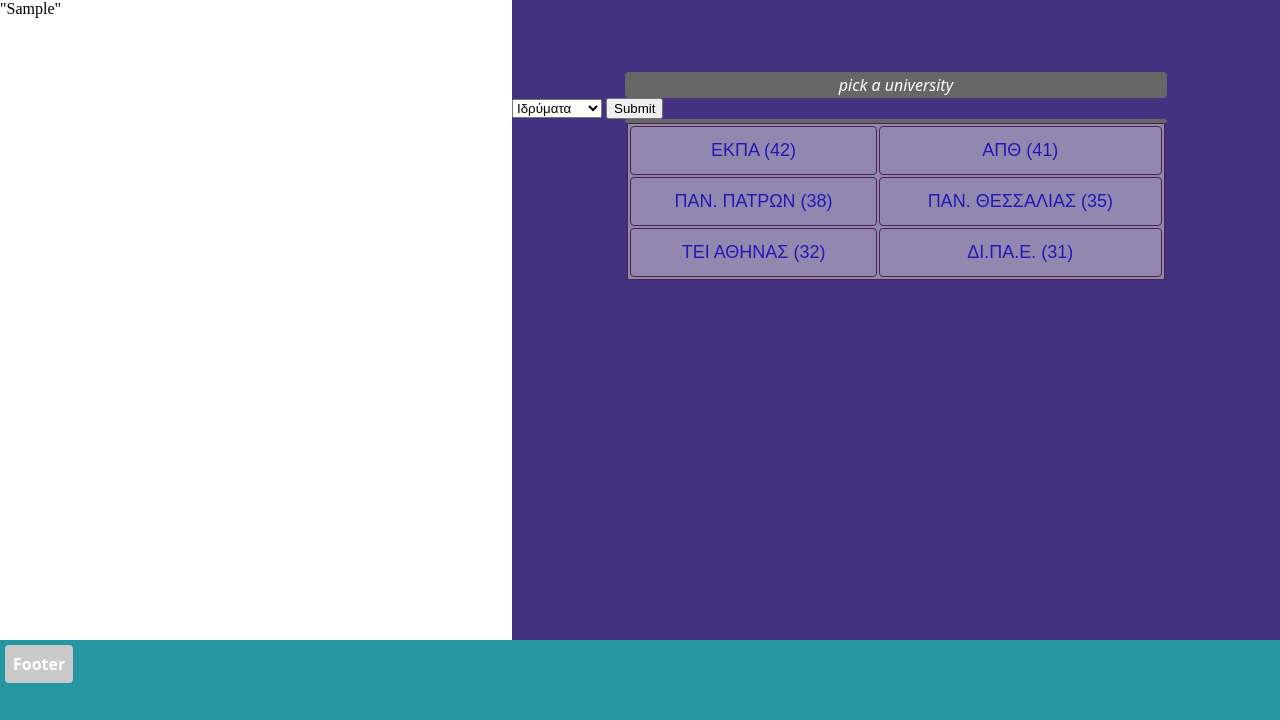
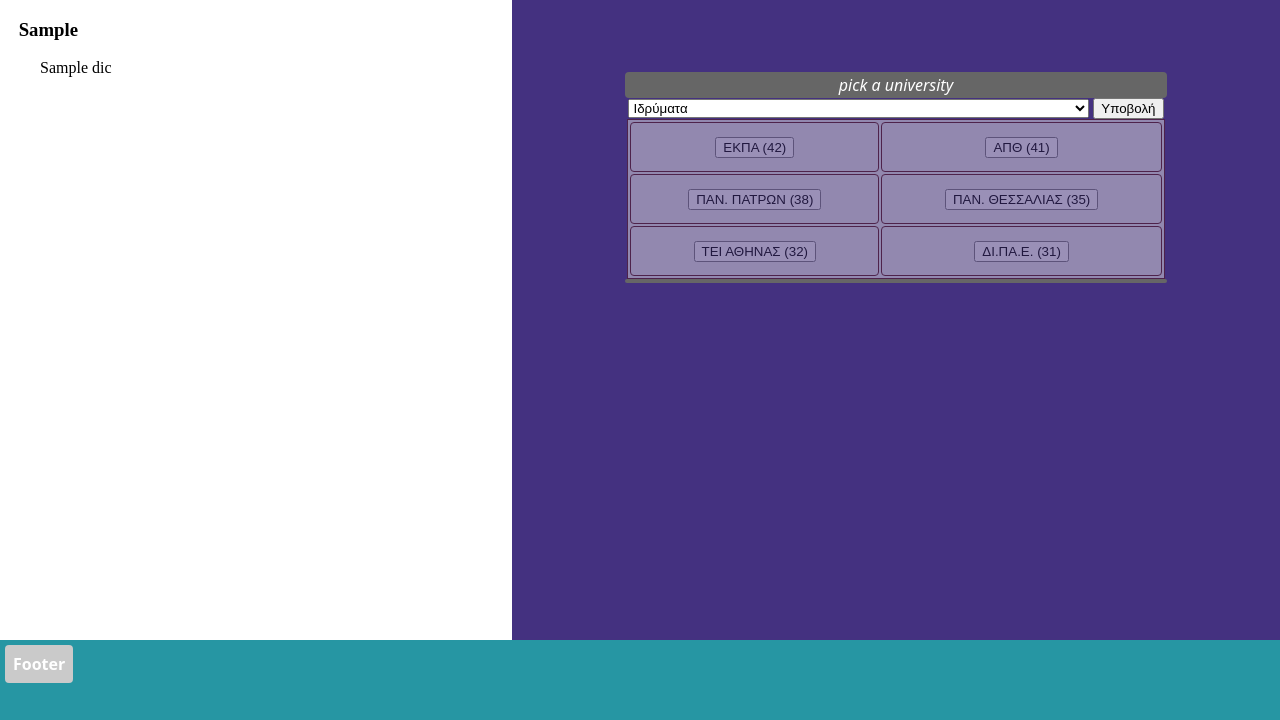
Before and after one commit to iee-ihu-gr-coursem102/WebEng22_Full-Stack-Comrades, a Python web app: template templates/universitypage.html in a window 1280 px wide. Shown: the part 80-800 px from the top of the page. Run offline with Jinja, Linux system fonts and the light colour scheme; the template is opened without the code that fills it: most values are stand-ins (such as "Sample title", 1, 10 or a date in 2020).

Commit message:
university page functionality done

```diff
--- a/templates/universitypage.html
+++ b/templates/universitypage.html
@@ -199,7 +199,13 @@
 
     <div class="content">
 
-        <div class="university_info">"{{uni_dps}}"</div>
+        <div class="university_info" id="show_dpt" style="overflow:auto">
+          <h3>&emsp;{{dept_nm}}</h3>
+          {% for dic in uni_dps %}
+            <ul> {{dic}}</ul>
+          {% endfor %}
+
+        </div>
 
         <!--<div class="city_chart"></div>-->
 
@@ -208,31 +214,34 @@
             <br> <br>
             <p>pick a university
             <div class="uni-slct">
-                <form method="post">
-                    <select class="form-control" aria-label="Default select example" id="uni-sl" name="uni-sl">
-                      <option value="#">Ιδρύματα</option>
+                <form method="post" style="text-align: center;">
+                    <select class="form-control" aria-label="Default select example" id="uni-sl" name="uni-sl" style="width: 60%;">
+                      <option value="#" selected disabled hidden>Ιδρύματα</option>
                       {% for opt in uni_tit %}
                         <option> {{ opt }}</option>
                       {% endfor %}
                     </select>
-                    <input type="submit" value="Submit" class="btn btn-primary btn-sm" onclick="showDept(this)">
+                    <input type="submit" value="Υποβολή" class="btn btn-primary btn-sm" onclick="showDept(this)">
+                    <table style="width: 70%";>
+                      <tr>
+                          <td><input type="submit" value="ΕΚΠΑ (42)" class="btn btn-primary btn-sm" onclick="giveDept('ΕΚΠΑ')"></td>
+                          <td><input type="submit" value="ΑΠΘ (41)" class="btn btn-primary btn-sm" onclick="giveDept('ΑΠΘ')"></td>
+                      </tr>
+                      <tr>
+                          <td><input type="submit" value="ΠΑΝ. ΠΑΤΡΩΝ (38)" class="btn btn-primary btn-sm" onclick="giveDept('ΠΑΝ. ΠΑΤΡΩΝ')"></td>
+                          <td><input type="submit" value="ΠΑΝ. ΘΕΣΣΑΛΙΑΣ (35)" class="btn btn-primary btn-sm" onclick="giveDept('ΠΑΝ. ΘΕΣΣΑΛΙΑΣ')"></td>
+                      </tr>
+                      <tr>
+                          <td><input type="submit" value="ΤΕΙ ΑΘΗΝΑΣ (32)" class="btn btn-primary btn-sm" onclick="giveDept('ΤΕΙ ΑΘΗΝΑΣ')"></td>
+                          <td><input type="submit" value="ΔΙ.ΠΑ.Ε. (31)" class="btn btn-primary btn-sm" onclick="giveDept('ΔΙ.ΠΑ.Ε.')"></td>
+                      </tr>
+                      </table>
                 </form>
               </div>
             </p>
-            <table style="width: 70%";>
-            <tr>
-                <td><a href="universitychart.html" >ΕΚΠΑ (42)</a></td>
-                <td><a href="universitychart.html" >ΑΠΘ (41)</a></td>
-            </tr>
-            <tr>
-                <td><a href="universitychart.html" >ΠΑΝ. ΠΑΤΡΩΝ (38)</a></td>
-                <td><a href="universitychart.html" >ΠΑΝ. ΘΕΣΣΑΛΙΑΣ (35)</a></td>
-            </tr>
-            <tr>
-                <td><a href="universitychart.html" >ΤΕΙ ΑΘΗΝΑΣ (32)</a></td>
-                <td><a href="universitychart.html" >ΔΙ.ΠΑ.Ε. (31)</a></td>
-            </tr>
-            </table>
+            <!-- <form method="post">
+
+          </form> -->
         </div>-->
     </div>
 
@@ -246,6 +255,12 @@
         }
       </script>
 
+    <script type="text/javascript">
+      function giveDept(theDpt){
+        document.getElementById("uni-sl").value = theDpt;
+      }
+    </script>
+
 </body>
 
 </html>
--- a/uni.py
+++ b/uni.py
@@ -1,8 +1,6 @@
 from flask import render_template, request
 from flask import Blueprint, make_response
 import pandas as pd
-from flask_login import login_required, current_user
-from . import db_controller
 from . import fetching as ftc
 
 uni = Blueprint('uni', __name__)
```
Also changed, not shown: fetching.py (+30 -10 lines), main.py (+32 -8 lines).
